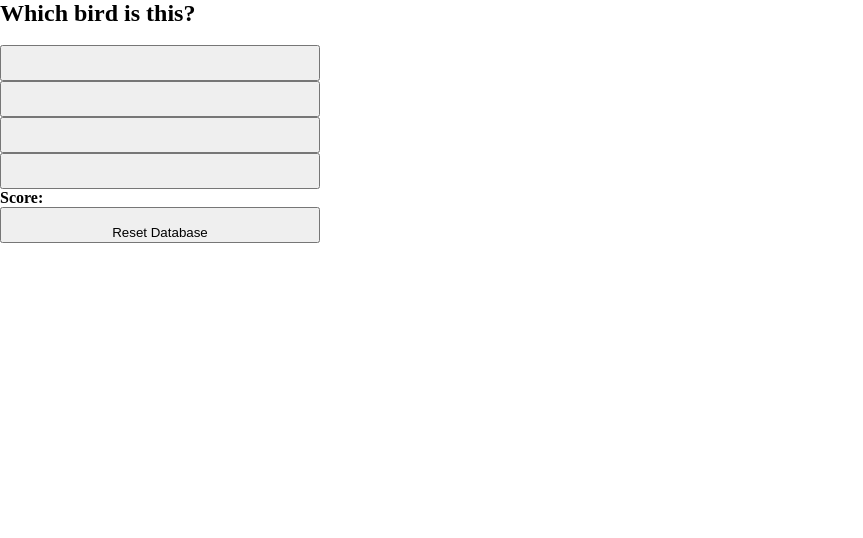
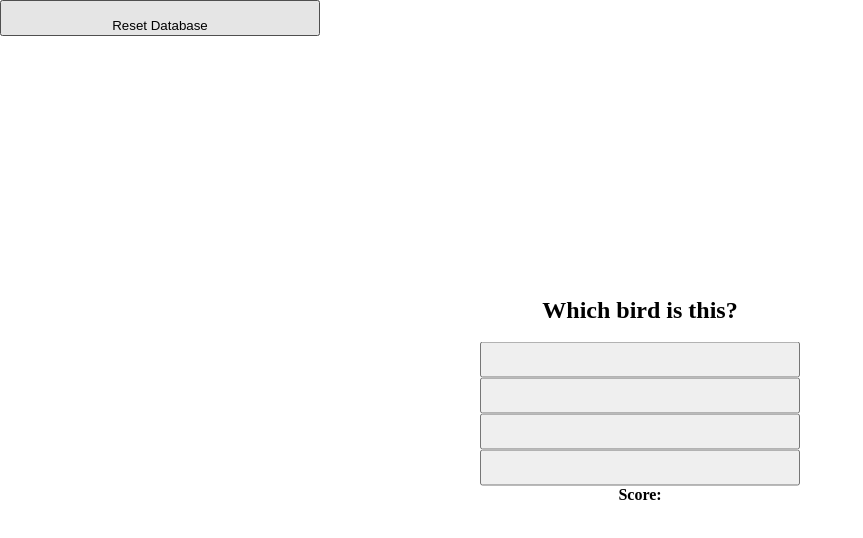
Before and after one commit to morgan-sam/Bird_Quiz, a website built with webpack: page src/index.html in a window 1280 px wide. Shown: the whole page, without its empty margins (0-863 px from the left). Built offline with nearby package versions, Linux system fonts and the light colour scheme.

Commit message:
centred quiz & disabled buttons in between questions

```diff
--- a/scss/main.scss
+++ b/scss/main.scss
@@ -19,3 +19,20 @@ button {
 .incorrectButton {
     background-color: darksalmon;
 }
+
+#fourAnswerOneImgQuiz {
+    position: absolute;
+    left: 50%;
+    top: 50%;
+    transform: translate(-50%,-50%);
+
+    text-align: center;
+    display: block;
+}
+
+#answerInput {
+  display: flex;
+  align-items: center;
+  justify-content: center;
+    flex-direction: column;
+}
--- a/src/js/index.js
+++ b/src/js/index.js
@@ -80,6 +80,7 @@ const controlSetUpFourNameQuiz = async () => {
         state.currentQuiz.birdObj = birdObj;
         await view.fourNameQuizUI(birdPhoto, birdObj, state.currentQuiz.score);
         view.resetButtonColor();
+        view.enableAnswerButtons(true);
     }
 
     [...document.querySelectorAll('.answerBtn')].forEach(function(button, i) {
@@ -89,6 +90,7 @@ const controlSetUpFourNameQuiz = async () => {
     function checkIfAnswerCorrect(i) {
         if (state.currentQuiz.birdObj[i][1]) {
             console.log('You are correct!');
+            view.enableAnswerButtons(false);
             document.getElementById(`answer-${i+1}`).className += " correctButton";
             state.currentQuiz.score++;
             newQuestion();
--- a/src/js/view.js
+++ b/src/js/view.js
@@ -23,3 +23,9 @@ export const resetButtonColor = () => {
         button.classList.remove('incorrectButton');
     });
 }
+
+export const enableAnswerButtons = (booState) => {
+    [...document.querySelectorAll('.answerBtn')].forEach(function(button, i) {
+        button.disabled = !booState;
+    });
+}
```
Also changed, not shown: src/css/main.css.
